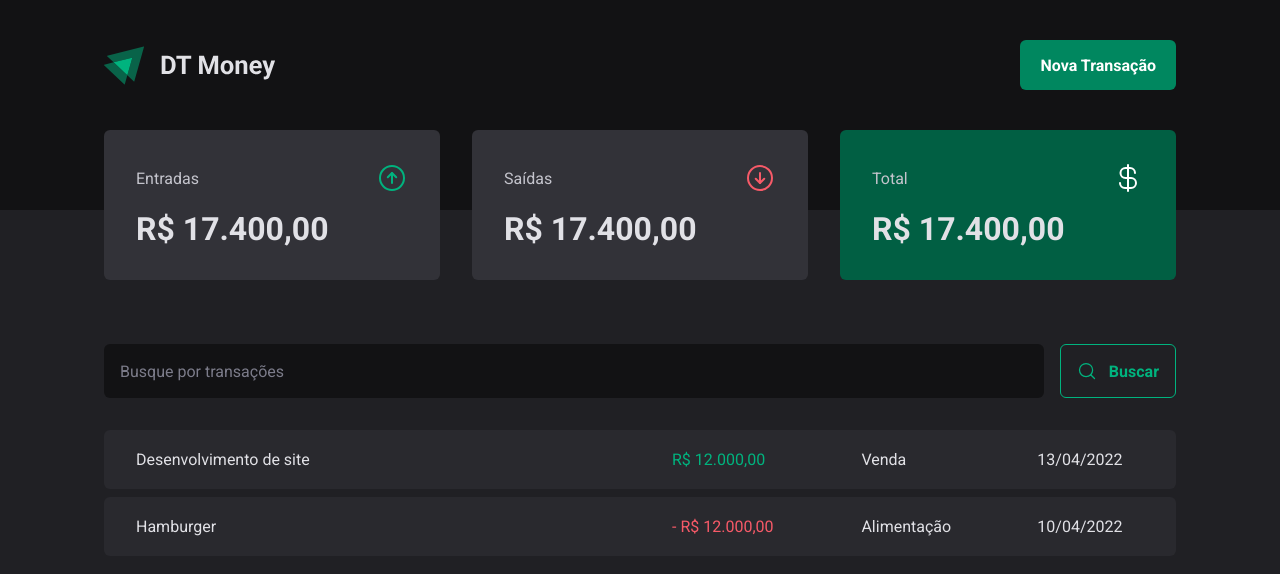
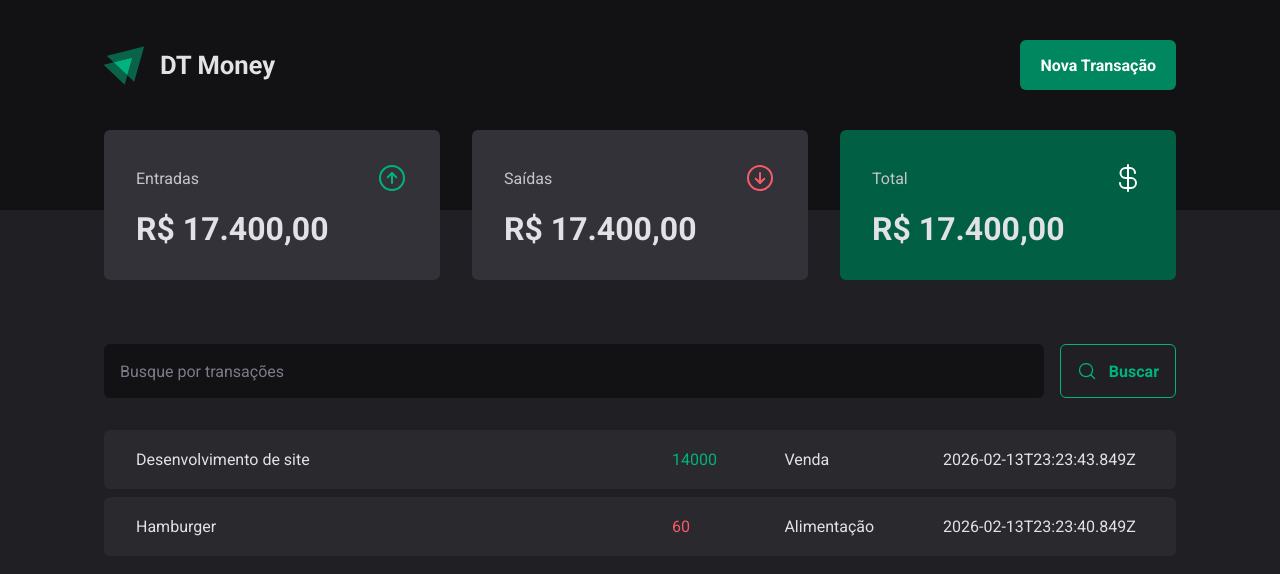
Before and after one commit to guilherme1s/dt-money, a React (Vite) app: page / in a window 1280 px wide. Shown: the top 574 px of the page. Built offline with nearby package versions, Linux system fonts and the light colour scheme; data requests are answered from the project's data file.

Commit message:
[ADD] Requisição de transactions

```diff
--- a/server.json
+++ b/server.json
@@ -13,7 +13,7 @@
       "description": "Hamburger",
       "type": "outcome",
       "category": "Alimentação",
-      "price": 50,
+      "price": 60,
       "createdAt": "2026-02-13T23:23:40.849Z"
     }
   ]
--- a/src/pages/Transactions/index.tsx
+++ b/src/pages/Transactions/index.tsx
@@ -1,3 +1,4 @@
+import { useEffect, useState } from "react";
 import { Header } from "../../components/Header";
 import { Summary } from "../../components/Summary";
 import { SearchForm } from "./components/SearchForm";
@@ -7,7 +8,38 @@ import {
   TransactionsTable,
 } from "./styles";
 
+interface Transactions {
+  id: string;
+  description: string;
+  type: "income" | "outcome";
+  price: number;
+  category: string;
+  createdAt: string;
+}
+
 export function Transactions() {
+  const [transactions, setTransactions] = useState<Transactions[]>([]);
+
+  // useEffect(() => {
+  //   fetch("http://localhost:3000/transactions")
+  //     .then((response) => response.json())
+  //     .then((data) => {
+  //       console.log(data);
+  //     });
+  // }, []);
+
+  async function loadTransactions() {
+    const response = await fetch("http://localhost:3000/transactions");
+    const data = await response.json();
+
+    setTransactions(data);
+    console.log(data);
+  }
+
+  useEffect(() => {
+    loadTransactions();
+  }, []);
+
   return (
     <div>
       <Header />
@@ -18,25 +50,20 @@ export function Transactions() {
 
         <TransactionsTable>
           <tbody>
-            <tr>
-              <td width="50%">Desenvolvimento de site</td>
-              <td>
-                <PriceHighlight variant="income">R$ 12.000,00</PriceHighlight>
-              </td>
-              <td>Venda</td>
-              <td>13/04/2022</td>
-            </tr>
-
-            <tr>
-              <td width="50%">Hamburger</td>
-              <td>
-                <PriceHighlight variant="outcome">
-                  - R$ 12.000,00
-                </PriceHighlight>
-              </td>
-              <td>Alimentação</td>
-              <td>10/04/2022</td>
-            </tr>
+            {transactions.map((transaction) => {
+              return (
+                <tr key={transaction.id}>
+                  <td width="50%">{transaction.description}</td>
+                  <td>
+                    <PriceHighlight variant={transaction.type}>
+                      {transaction.price}
+                    </PriceHighlight>
+                  </td>
+                  <td>{transaction.category}</td>
+                  <td>{transaction.createdAt}</td>
+                </tr>
+              );
+            })}
           </tbody>
         </TransactionsTable>
       </TransactionsContainer>
```
